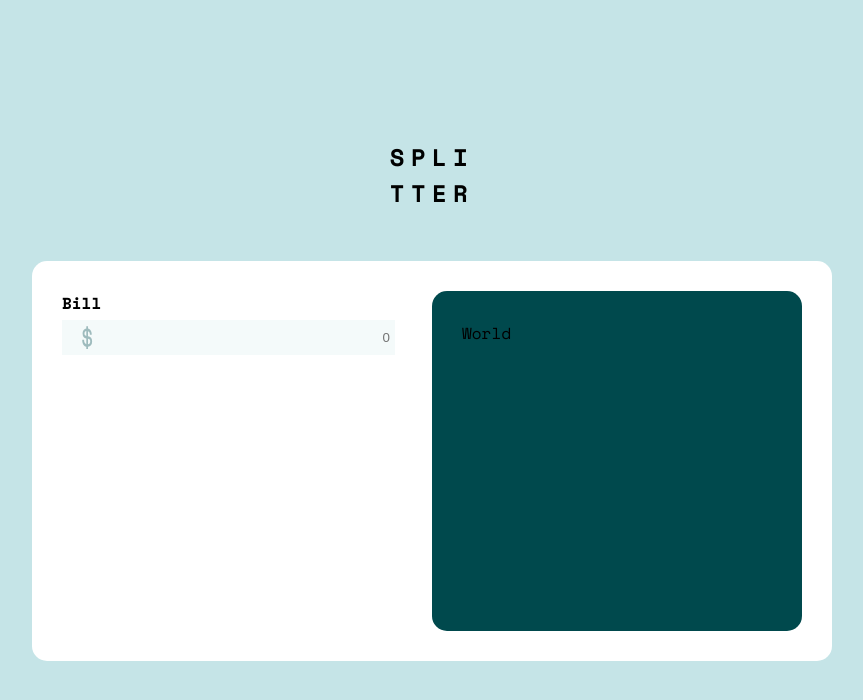
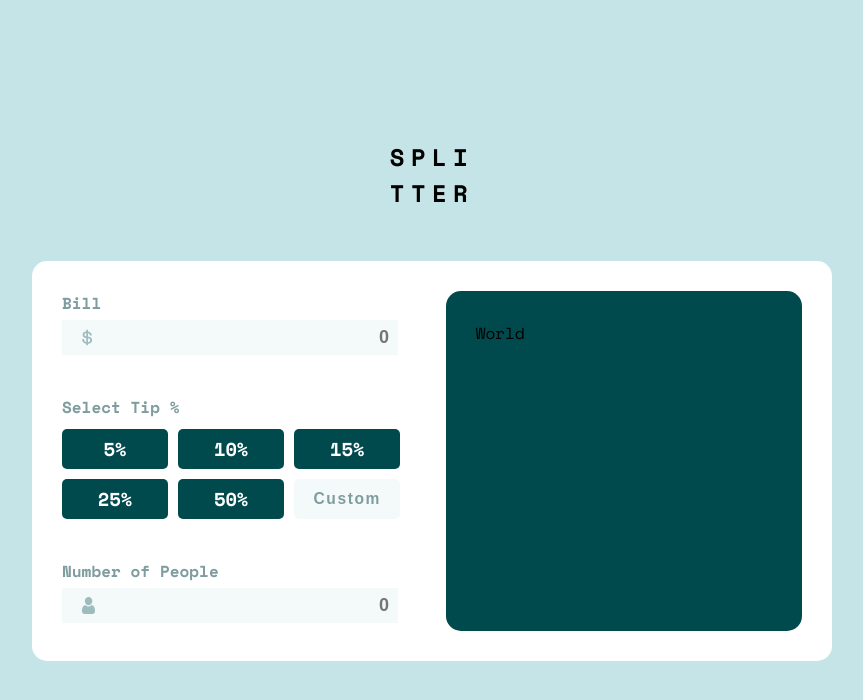
Before and after one commit to OthankQ/tip_splitter, a Next.js app: page / in a window 1280 px wide. Shown: the top 700 px of the page, without its empty margins (208-1071 px from the left). Built offline with nearby package versions, Linux system fonts and the light colour scheme.

Commit message:
add content and styling to left side of main container

```diff
--- a/components/InputBar.tsx
+++ b/components/InputBar.tsx
@@ -5,15 +5,14 @@ import styled from 'styled-components';
 import dollarSign from '../public/images/icon-dollar.svg';
 
 const StyledDiv = styled.div`
-  width: 90%;
+  width: 95%;
   height: 35px;
   border: none;
-  padding: 5px;
+  padding: 9px;
   padding-left: 20px;
   display: flex;
   justify-content: space-between;
   background-color: hsl(189, 41%, 97%);
-
   Image {
     width: 5px;
   }
@@ -22,6 +21,9 @@ const StyledDiv = styled.div`
     border: none;
     background-color: hsl(189, 41%, 97%);
     text-align: right;
+    font-size: 18px;
+    font-weight: 800;
+    color: hsl(183, 100%, 15%);
 
     :focus {
       outline: none;
--- a/components/MainContainer.tsx
+++ b/components/MainContainer.tsx
@@ -2,6 +2,7 @@ import React from 'react';
 import styled from 'styled-components';
 
 import { Input } from './Input';
+import { TipButtoncluster } from './TipButtonCluster';
 
 import dollarSign from '../public/images/icon-dollar.svg';
 import personIcon from '../public/images/icon-person.svg';
@@ -13,9 +14,23 @@ const StyledDiv = styled.div`
   width: 800px;
   padding: 30px;
   display: flex;
+  gap: 30px;
+
+  h4 {
+    color: hsl(184, 14%, 56%);
+  }
 
   .left-container {
     width: 50%;
+    display: flex;
+    gap: 40px;
+    flex-direction: column;
+  }
+
+  .tip-buttons {
+    display: flex;
+    flex-direction: column;
+    gap: 10px;
   }
 
   .right-container {
@@ -32,6 +47,11 @@ export class MainContainer extends React.Component {
       <StyledDiv>
         <div className="left-container">
           <Input label="Bill" icon={dollarSign} />
+          <div className="tip-buttons">
+            <h4>Select Tip %</h4>
+            <TipButtoncluster />
+          </div>
+          <Input label="Number of People" icon={personIcon} />
         </div>
         <div className="right-container">World</div>
       </StyledDiv>
--- /dev/null
+++ b/components/TipButton.tsx
@@ -0,0 +1,38 @@
+import React from 'react';
+import styled from 'styled-components';
+
+const StyledDiv = styled.div`
+  display: flex;
+  justify-content: center;
+  align-items: center;
+  background-color: hsl(183, 100%, 15%);
+  color: white;
+  height: 40px;
+  width: 30%;
+  border-radius: 5px;
+
+  :hover {
+    background-color: hsl(173, 61%, 44%);
+    color: hsl(183, 100%, 15%);
+    cursor: pointer;
+  }
+`;
+
+type TipButtonProps = {
+  percentage: string;
+};
+
+export class TipButton extends React.Component<TipButtonProps, {}> {
+  constructor(props: TipButtonProps) {
+    super(props);
+  }
+
+  render() {
+    const { percentage } = this.props;
+    return (
+      <StyledDiv>
+        <h3>{percentage}%</h3>
+      </StyledDiv>
+    );
+  }
+}
--- /dev/null
+++ b/components/TipButtonCluster.tsx
@@ -0,0 +1,44 @@
+import React from 'react';
+import styled from 'styled-components';
+
+import { TipButton } from './TipButton';
+
+const StyledDiv = styled.div`
+  display: flex;
+  flex-wrap: wrap;
+  gap: 10px;
+  align-items: center;
+
+  .custom {
+    height: 40px;
+    width: 30%;
+    background-color: hsl(189, 41%, 97%);
+    color: hsl(184, 14%, 56%);
+    border: none;
+    letter-spacing: 0.1rem;
+    border-radius: 5px;
+
+    :hover {
+      background-color: hsl(173, 61%, 44%);
+      color: hsl(183, 100%, 15%);
+      cursor: pointer;
+    }
+  }
+`;
+
+export class TipButtoncluster extends React.Component {
+  render() {
+    return (
+      <StyledDiv>
+        <TipButton percentage="5" />
+        <TipButton percentage="10" />
+        <TipButton percentage="15" />
+        <TipButton percentage="25" />
+        <TipButton percentage="50" />
+        <button className="custom">
+          <h3>Custom</h3>
+        </button>
+      </StyledDiv>
+    );
+  }
+}
```
